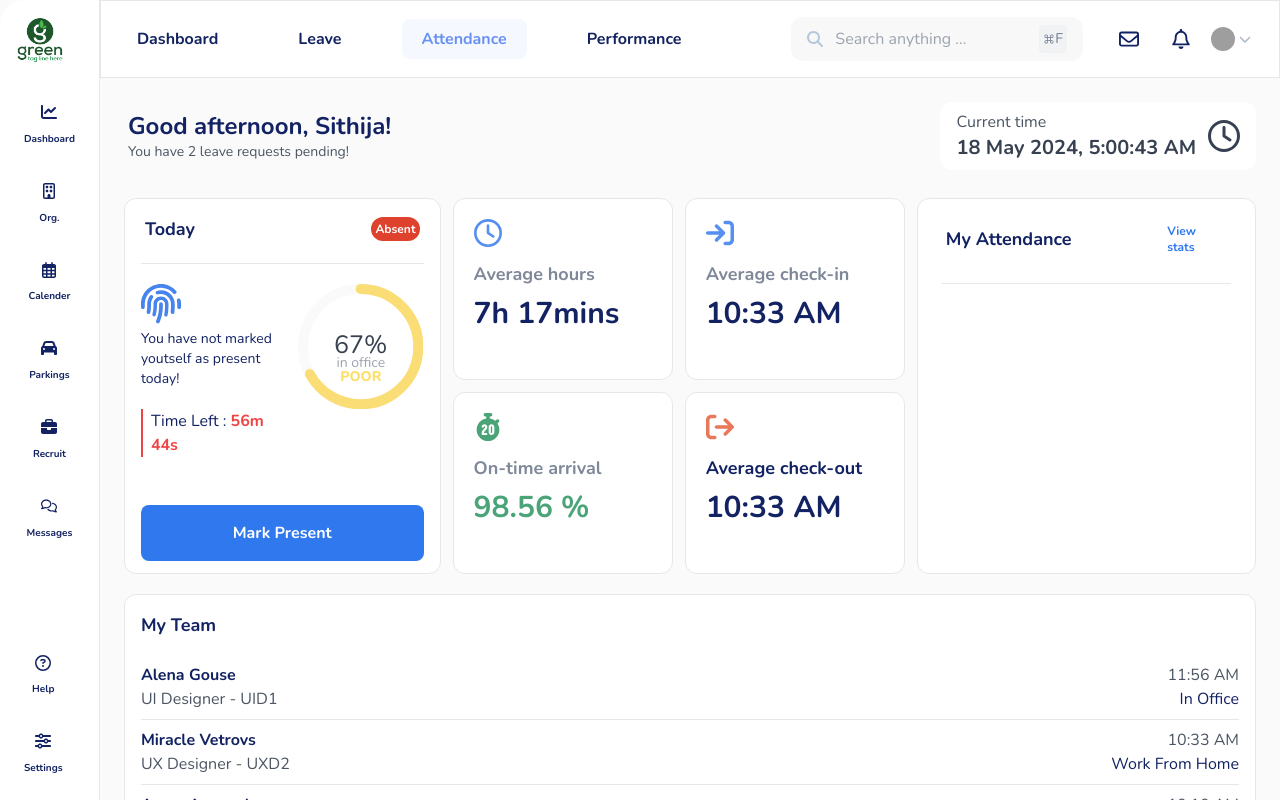
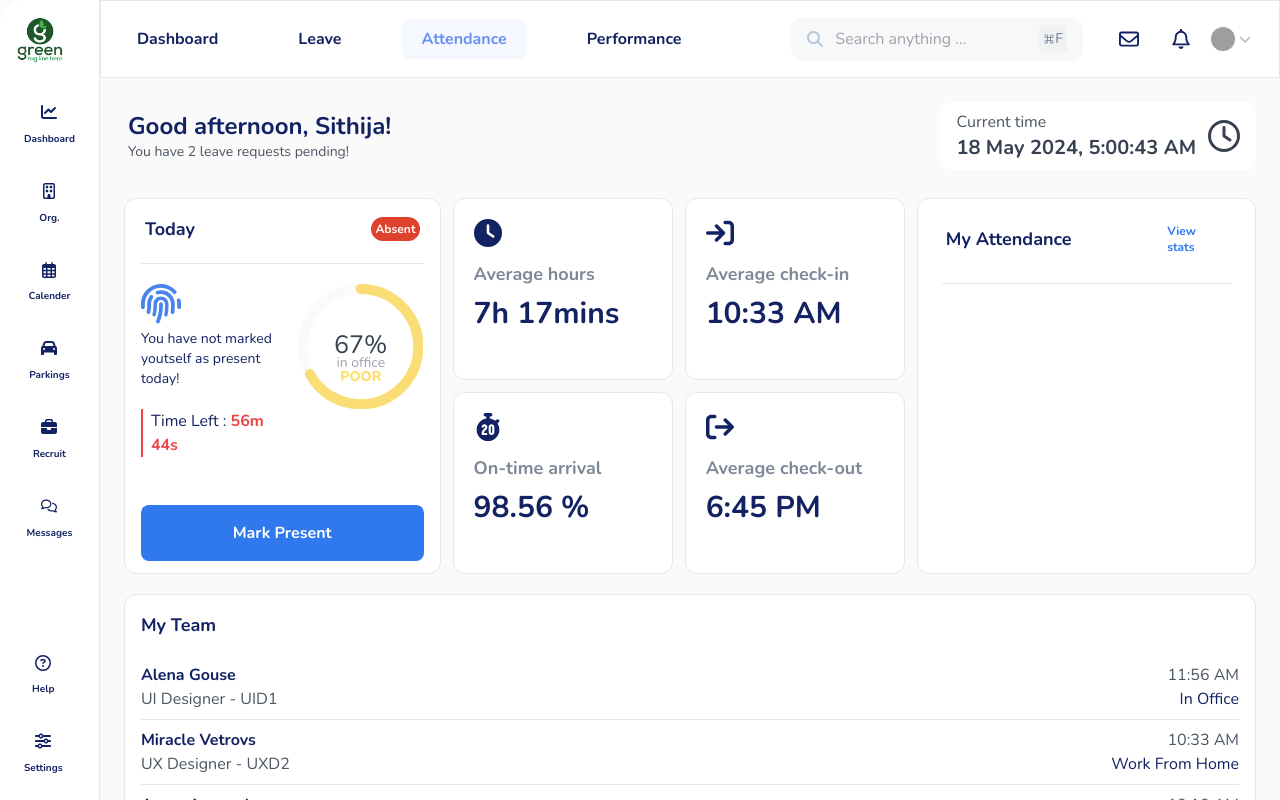
Before and after one commit to sithikaru/hrms, a React (Create React App) app: page / in a window 1280 px wide. Shown: the top 800 px of the page. Built offline with nearby package versions, Linux system fonts and the light colour scheme; grey boxes are pictures that could not be loaded.

Commit message:
starting again

```diff
--- a/package.json
+++ b/package.json
@@ -15,6 +15,7 @@
     "react-circular-progressbar": "^2.1.0",
     "react-dom": "^18.3.1",
     "react-scripts": "5.0.1",
+    "react-spring": "^9.7.3",
     "web-vitals": "^2.1.4"
   },
   "scripts": {
--- /dev/null
+++ b/src/components/StatCard.js
@@ -0,0 +1,14 @@
+import React from 'react';
+import { FontAwesomeIcon } from '@fortawesome/react-fontawesome';
+
+function StatCard({ icon, iconColor, title, value, valueColor }) {
+    return (
+        <div className='bg-white p-5 rounded-xl border border-gray-200'>
+            <FontAwesomeIcon icon={icon} className={`text-[${iconColor}] w-7 h-7`} />
+            <p className='text-lg font-bold mt-2 text-[#7e8899]'>{title}</p>
+            <p className={`text-3xl mt-2 font-bold ${valueColor ? `text-[${valueColor}]` : ''}`}>{value}</p>
+        </div>
+    );
+}
+
+export default StatCard;
--- a/src/components/average.js
+++ b/src/components/average.js
@@ -1,35 +1,38 @@
-import { faClock } from '@fortawesome/free-regular-svg-icons/faClock'
-import { faArrowRightToBracket } from '@fortawesome/free-solid-svg-icons'
-import { faArrowRightFromBracket } from '@fortawesome/free-solid-svg-icons/faArrowRightFromBracket'
-import { faStopwatch20 } from '@fortawesome/free-solid-svg-icons/faStopwatch20'
-import { FontAwesomeIcon } from '@fortawesome/react-fontawesome'
-import React from 'react'
+import React from 'react';
+import { faClock, faArrowRightToBracket, faArrowRightFromBracket, faStopwatch20 } from '@fortawesome/free-solid-svg-icons';
+import { FontAwesomeIcon } from '@fortawesome/react-fontawesome';
+import StatCard from './StatCard';
 
 function Average() {
     return (
         <div className="w-[40%] grid grid-cols-2 grid-rows-2 gap-3">
-            <div className='bg-white p-5 rounded-xl border border-gray-200'>
-                <FontAwesomeIcon icon={faClock} className='text-[#558fef] w-7 h-7' />
-                <p className='text-lg font-bold mt-2 text-[#7e8899]'>Average hours</p>
-                <p className='text-3xl mt-2 font-bold'>7h 17mins</p>
-            </div>
-            <div className='bg-white p-5 rounded-xl border border-gray-200'>
-                <FontAwesomeIcon icon={faArrowRightToBracket} className='text-[#558fef] w-7 h-7' />
-                <p className='text-lg font-bold mt-2 text-[#7e8899]'>Average check-in</p>
-                <p className='text-3xl mt-2 font-bold'>10:33 AM</p>
-            </div>
-            <div className='bg-white p-5 rounded-xl border border-gray-200'>
-                <FontAwesomeIcon icon={faStopwatch20} className='text-[#4AA477] w-7 h-7' />
-                <p className='text-lg font-bold mt-2 text-[#7e8899]'>On-time arrival</p>
-                <p className='text-3xl mt-2 font-bold text-[#4AA477]'>98.56 %</p>
-            </div>
-            <div className='bg-white p-5 rounded-xl border border-gray-200'>
-                <FontAwesomeIcon icon={faArrowRightFromBracket} className='text-[#e9775a] w-7 h-7' />
-                <p className='text-lg font-bold mt-2 text-[#]'>Average check-out</p>
-                <p className='text-3xl mt-2 font-bold'>10:33 AM</p>
-            </div>
+            <StatCard
+                icon={faClock}
+                iconColor="#558fef"
+                title="Average hours"
+                value="7h 17mins"
+            />
+            <StatCard
+                icon={faArrowRightToBracket}
+                iconColor="#558fef"
+                title="Average check-in"
+                value="10:33 AM"
+            />
+            <StatCard
+                icon={faStopwatch20}
+                iconColor="#4AA477"
+                title="On-time arrival"
+                value="98.56 %"
+                valueColor="#4AA477"
+            />
+            <StatCard
+                icon={faArrowRightFromBracket}
+                iconColor="#e9775a"
+                title="Average check-out"
+                value="6:45 PM"
+            />
         </div>
-    )
+    );
 }
 
-export default Average
+export default Average;
```
Also changed, not shown: 1 other file (tests, documents, lock files or other folders).
